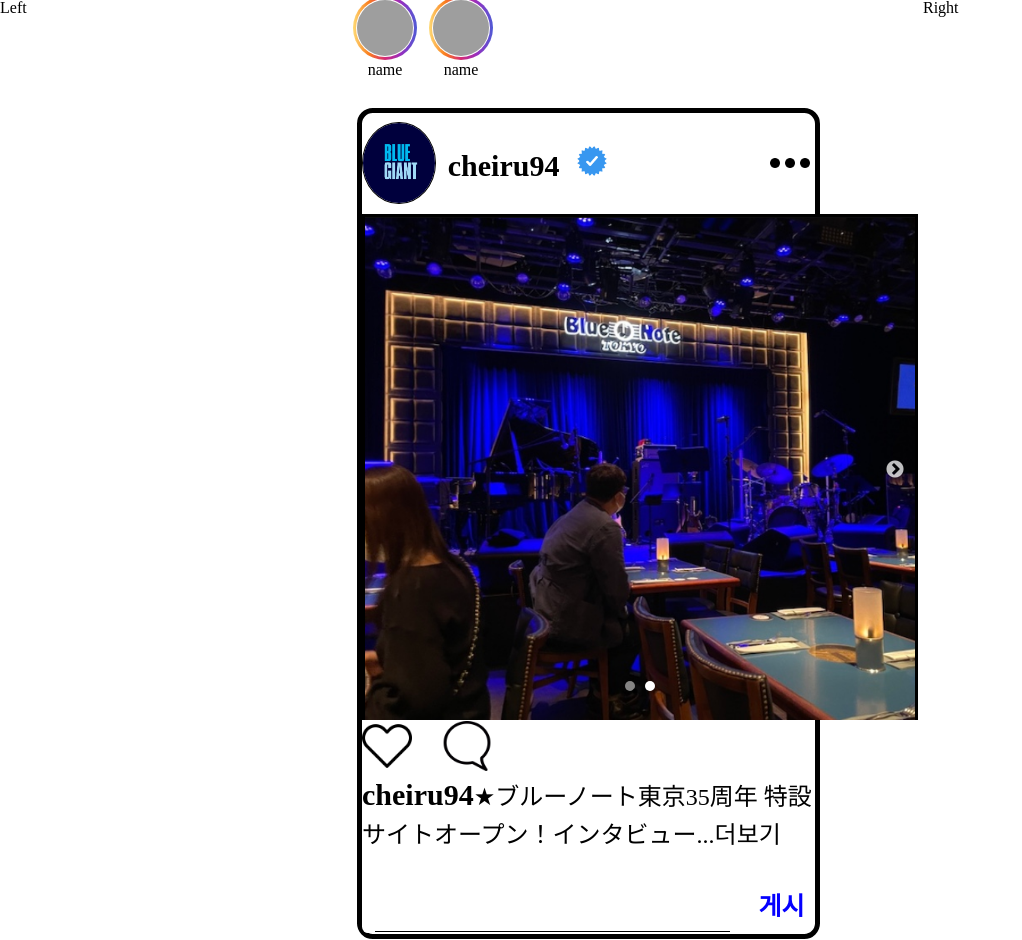
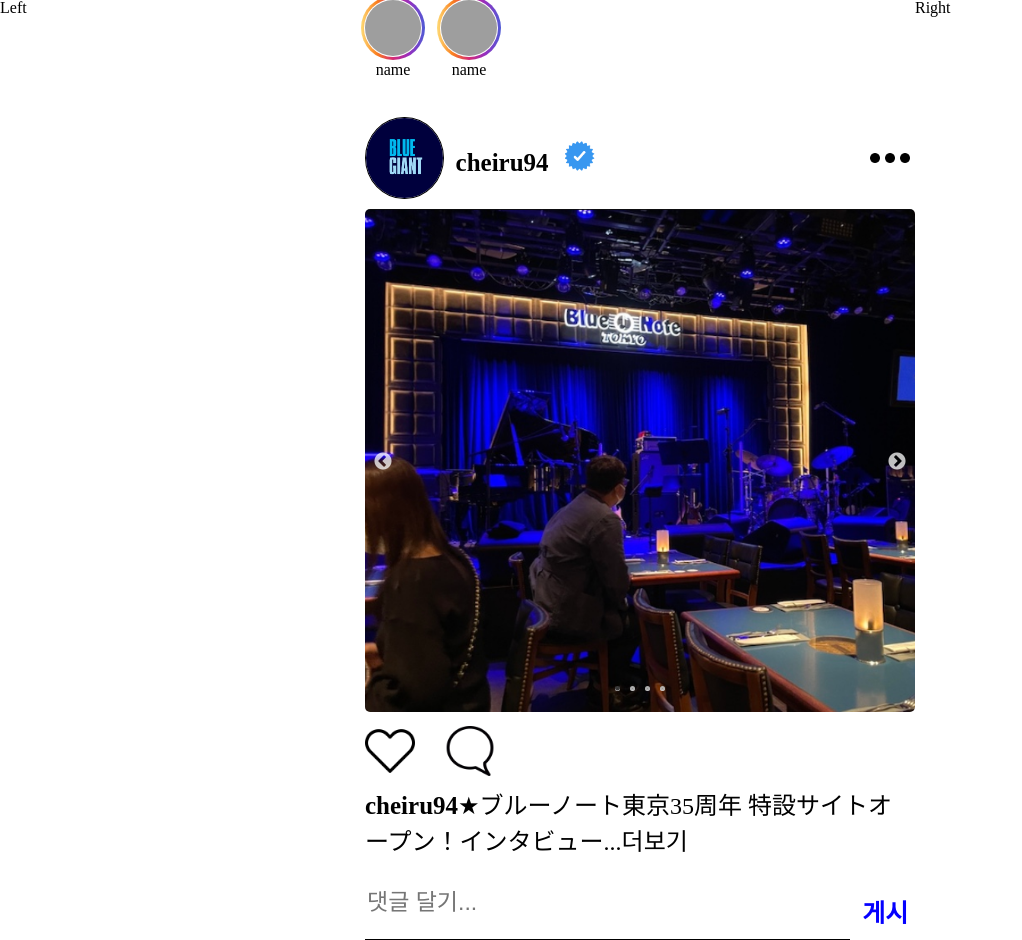
Before and after one commit to juhyeonni/the-first, a React (Vite) app: page / in a window 1280 px wide. Shown: the whole page, without its empty margins (0-1022 px from the left). Built offline with nearby package versions, Linux system fonts and the light colour scheme; grey boxes are pictures that could not be loaded.

Commit message:
✨ feat: 메인 컴포넌트 디자인 완료

```diff
--- a/src/components/Main/MainCard.tsx
+++ b/src/components/Main/MainCard.tsx
@@ -1,3 +1,4 @@
+/* eslint-disable react/jsx-props-no-spreading */
 /* eslint-disable react/prop-types */
 import React, { useState, Component } from 'react';
 import styled from 'styled-components';
@@ -6,26 +7,20 @@
 import 'slick-carousel/slick/slick-theme.css';
 import Slider, { Settings } from 'react-slick';
 
-import ArrowRightIcon from 'path-to-icons/ArrowRightIcon';
-import ArrowLeftIcon from 'path-to-icons/ArrowLeftIcon';
-
 const StyledMainCard = styled.div`
   /* 전체 Main div */
   margin-top: 30px;
   align-items: flex-start;
-  border: 5.56px solid;
-  border-color: #000000;
-  border-radius: 15.75px;
+  /* border: 5.56px solid;
+  border-color: #000000; */
+  /* border-radius: 15.75px; */
   display: flex;
   flex-direction: column;
   gap: 1px;
-  /* overflow: hidden; */
-  /* padding: 9.27px 9.27px 0px; */
-  /* padding: 0 5px 0; */
   position: relative;
   height: auto;
-  width: 80%;
-  box-sizing: content-box; // 이 범위 안엣 다 해결
+  width: 550px;
+  box-sizing: content-box;
 
   /* 🟢 1 Top. top 전체 감싸는 div  */
   & .element-top {
@@ -76,7 +71,7 @@
 
   /* 1.2.1 Top. 아이디 입력 상자  */
   & .userId {
-    font-size: 30px;
+    font-size: 25px;
     font-weight: 600;
   }
 
@@ -90,18 +85,31 @@
   }
 
   /* 🟢🟢🟢🟢🟢🟢 2 Main. 메인 이미지 🟢🟢🟢🟢🟢🟢*/
-  & .element-main-image {
-    border: 3.43px solid;
-    /* border-color: #000000; */
-    position: relative;
-    width: 550px;
-    height: 500px;
+  & .mainImg_container {
+    width: 100%;
+    height: 100%;
+    /* width: 550px;
+    height: 500px; */
+    margin-bottom: 10px;
+    background-color: white;
+
     /* overflow: hidden; */
   }
-  /* 🟢🟢🟢🟢🟢🟢2 Main. 메인 이미지  🟢🟢🟢🟢🟢🟢*/
+
+  & .mainImg_box {
+    display: flex; // 추가
+    align-items: center; // 추가
+  }
+  & .mainImg_box img {
+    width: 100%;
+    height: 100%;
+
+    border-radius: 5px;
+  }
 
   & .element-wrap-image {
     display: flex; // 플렉스
+    margin-bottom: 10px;
   }
 
   & .element-icons {
@@ -118,7 +126,7 @@
     margin-bottom: 20px;
     border-radius: 4.63px;
     display: block;
-    gap: 12.52px;
+    /* gap: 12.52px; */
 
     position: relative;
     width: 100%;
@@ -142,12 +150,10 @@
     align-self: stretch;
     justify-content: start;
     /* background-color: orange; */
-    border-radius: 6.26px;
     display: flex;
     gap: 5.72px;
     height: 59px;
     overflow: hidden;
-    /* padding: 0px 2px 0px 1.25px; */
     position: relative;
     width: 100%;
   }
@@ -158,33 +164,33 @@
     background-color: #ffffff;
     display: flex;
     gap: 12.52px;
-    height: 65px;
+    /* height: 100%; */
     margin-bottom: -3px;
     margin-top: -3px;
-    padding: 12.52px;
+    /* padding: 12.52px; */
     position: relative;
-    width: 80%;
+    width: 100%;
   }
 
   & .element textarea.text-wrapper {
-    border: none; // 테두리를 전부 없애줍니다
+    border: none;
     border-bottom: 1px solid black;
     color: #000000;
     font-family: 'Inter-Regular', Helvetica;
-    font-size: 25px;
+    font-size: 23px;
     font-weight: 400;
     letter-spacing: 0;
-    line-height: normal;
+    /* line-height: normal; */
     position: relative;
-    white-space: normal;
+    /* white-space: normal; */
     overflow: auto;
     width: 100%;
-    height: 80%;
+    height: 50%;
     resize: none;
 
-    &::-webkit-scrollbar {
+    /* &::-webkit-scrollbar {
       display: none;
-    }
+    } */
   }
   & textarea:focus {
     outline: none;
@@ -209,102 +215,99 @@
   }
 `;
 
-// 화살표 컴포넌트 정의
-const NextArrow: React.FC<React.HTMLAttributes<HTMLDivElement>> = ({
-  className,
-  style,
-  onClick,
-}) => (
-  // eslint-disable-next-line jsx-a11y/no-static-element-interactions
-  <div
-    className={className}
-    style={{ ...style, display: 'block', right: '10px' }}
-    onClick={onClick}
-  />
-);
-
-const PrevArrow: React.FC<React.HTMLAttributes<HTMLDivElement>> = ({
-  className,
-  style,
-  onClick,
-}) => (
-  // eslint-disable-next-line jsx-a11y/no-static-element-interactions
-  <div
-    className={className}
-    style={{
-      ...style,
-      display: 'block',
-      left: '30px',
-      backgroundColor: 'red',
-      position: 'absolute',
-    }}
-    onClick={onClick}
-  />
-);
-
-// 캐러셀 설정
+/* 🟡 캐러셀 스타일링 始🟡 */
 const settings: Settings = {
-  dots: true, // 점 네비게이션 표시
   infinite: true, // 무한 롤링
   speed: 500, // 애니메이션 속도
   slidesToShow: 1, // 한 번에 슬라이드 되는 이미지 개수
   slidesToScroll: 1, // 스크롤시 이동하는 이미지 개수
-
-  appendDots: (dots: any) => (
-    <div
-      style={{
-        width: '100%',
-        position: 'absolute',
-        bottom: '24px',
-        display: 'flex',
-        alignItems: 'center',
-        justifyContent: 'center',
-      }}
-    >
-      <Dots>{dots}</Dots>
-    </div>
-  ),
+  arrows: true,
+  dots: true,
 };
 
-const Dots = styled.ul`
-  & li {
-    background: #fff;
+const StyledSlider = styled(Slider)`
+  & .slick-dots {
+    display: flex !important;
+    justify-content: center;
+    align-items: center;
+    bottom: 24px;
+    width: 100%;
+    position: absolute;
+  }
+
+  & .slick-dots li {
+    width: 1px;
+    height: 1px;
     border-radius: 50%;
-    width: 10px;
-    height: 10px;
+    background: rgba(255, 255, 255, 0.7);
+    display: flex;
+    justify-content: center;
+    align-items: center;
+    border: 2px solid rgba(255, 255, 255, 0.7);
   }
-  & li.slick-active {
-    background: #858484;
-    border-radius: 50%;
-    width: 10px;
-    height: 10px;
+
+  & .slick-dots li button {
+    display: flex;
+    justify-content: center;
+    align-items: center;
   }
-`;
 
-/* --------------------------- 🟢 MainCard 🟢 --------------------------- */
+  & .slick-dots li button:before {
+    display: block;
+    position: initial;
+  }
+
+  /* < 좌측 화살표  */
+  & .slick-prev {
+    left: 8px;
+    z-index: 1;
+
+    &::before {
+      color: #ffffff;
+    }
+  }
+
+  /* > 우측 화살표  */
+  & .slick-next {
+    right: 8px;
+    z-index: 1;
+
+    &::before {
+      color: #ffffff;
+    }
+  }
+`; /* 🟡 캐러셀 스타일링 終🟡 */
+
+/* 🟢🟢🟢🟢🟢🟢🟢🟢🟢🟢🟢🟢🟢🟢🟢🟢🟢🟢🟢🟢🟢🟢🟢🟢🟢🟢🟢🟢🟢🟢🟢🟢  MainCard 🟢🟢🟢🟢🟢🟢🟢🟢🟢🟢🟢🟢🟢🟢🟢🟢🟢🟢🟢🟢🟢🟢🟢🟢🟢🟢🟢🟢🟢🟢🟢🟢  */
 const MainCard = (): JSX.Element => {
-  /* 게시글 더보기 */
+  /* ✏️ 게시글 더보기 */
   const [isTextShown, setIsTextShown] = useState(false);
   const textContent =
+    /*  🟡 사용자 게시글 입력 🟡 */
     '★ブルーノート東京35周年 特設サイトオープン！インタビュー映像のフルバージョンは、こちらでご覧いただけます。ブルーノート東京35周年 特設サイトオープン！インタビュー映像のフルバージョンは、こちらでご覧いただけます。';
   const maxLength = 30; // 원하는 글자 수
 
+  /* ✏️ 하트 표시 */
+  const [isHeartShown, setIsHeartShown] = useState(false);
+
   return (
     <StyledMainCard>
+      {/* 🟢 1. 상단 bar 🟢 */}
       <div className="element-top">
-        {/* 왼쪽 상단 유저 이미지 */}
+        {/* 1.1 상단 좌측 유저 이미지 */}
         <div className="element-image">
-          <img
+          <img /* 🟡 사용자 이미지 입력 🟡  */
             className="element-userImg"
             alt="Element userImg"
             src="/main_imgs/blue_giant.png"
           />
         </div>
 
-        {/* 아이디 */}
+        {/* 1.2 상단 좌측 아이디 */}
         <div className="element-account">
           <span className="userId">
             cheiru94 {/* <- 🟡 사용자 아이디 입력 🟡 */}
+            {/* 1.2.1 파란색 체크 이미지 */}
             <img
               className="element-userImg"
               alt="Element userImg"
@@ -314,49 +317,60 @@
           </span>
         </div>
 
-        {/* 우측 상단 점 3개 */}
+        {/* 1.3 우측 상단 점 3개 */}
         <img
           className="element-threeDot"
           alt="Element threeDot"
           src="/main_imgs/three_dot.png"
         />
       </div>
-      {/* 🟢🟢🟢🟢🟢🟢🟢🟢🟢🟢🟢🟢🟢🟢🟢🟢🟢🟢🟢🟢🟢🟢🟢🟢🟢🟢🟢🟢🟢🟢🟢🟢🟢🟢🟢🟢🟢🟢🟢🟢🟢🟢🟢🟢🟢🟢🟢🟢🟢 */}
-      {/* ⭐ 메인 이미지 ⭐ */}
-      <div className="element-main-image">
-        <Slider
-          // eslint-disable-next-line react/jsx-props-no-spreading
-          {...settings}
-          nextArrow={<NextArrow />}
-          prevArrow={<PrevArrow />}
-        >
-          <div>
+
+      {/* 🟢 2. 메인 이미지 🟢 */}
+      <div className="mainImg_container">
+        {/* 2.1 캐러셀 */}
+        <StyledSlider {...settings}>
+          {/* 🟡 map 메서드로 , 게시 사진 수 만큼 생성 🟡 */}
+          <div className="mainImg_box">
             <img
               className="element-userImg"
               alt="Element userImg"
               src="/main_imgs/blue_note1.png"
             />
           </div>
-          <div>
+          <div className="mainImg_box">
             <img
               className="element-userImg"
               alt="Element userImg"
-              src="/main_imgs/blue_note1.png"
+              src="/main_imgs/blue_note2.png"
             />
           </div>
-        </Slider>
+          <div className="mainImg_box">
+            <img
+              className="element-userImg"
+              alt="Element userImg"
+              src="/main_imgs/blue_note3.jpeg"
+            />
+          </div>
+          <div className="mainImg_box">
+            <img
+              className="element-userImg"
+              alt="Element userImg"
+              src="/main_imgs/blue_note4.jpeg"
+            />
+          </div>
+        </StyledSlider>
       </div>
 
-      {/* 중간 이미지 2개  */}
+      {/* 🟢 3. 좋아요  + 게시글 모달 🟢 */}
       <div className="element-wrap-image">
-        {/* 하트 img */}
+        {/* 3.1 좋아요 img */}
         <img
           className="element-icons"
           alt="Element icons"
           src="/main_imgs/heart_off.png"
           style={{ cursor: 'pointer' }}
         />
-        {/* 질문 img */}
+        {/* 3.2 게시글 모달 img */}
         <img
           className="element-icons"
           alt="Element icons"
@@ -365,12 +379,13 @@
         />
       </div>
 
-      {/* 아이디 + 작성 내용 */}
+      {/* 🟢 4. 아이디 + 게시글 작성 내용 🟢 */}
       <div className="element-content">
-        {/* 🟢 계정 */}
+        {/* 4.1 사용자 아이디 */}
+        {/* 🟡 사용자 아이디 입력 🟡 */}
         <span className="userId">cheiru94</span>
 
-        {/* 🟢 게시글 내용 */}
+        {/* 4.2 게시글 내용 */}
         <span className="element-contents">
           {isTextShown
             ? textContent
@@ -380,15 +395,17 @@
           </button>
         </span>
       </div>
+
+      {/* 🟢 5. 댓글 달기  🟢 */}
       <div className="element-comment">
         <div className="element">
-          <textarea className="text-wrapper" />
+          <textarea className="text-wrapper" placeholder="댓글 달기..." />
         </div>
         <button type="button" className="element-upload">
           게시
         </button>
       </div>
-      <div className="frame" />
+      {/* <div className="frame" /> */}
     </StyledMainCard>
   );
 };
```
